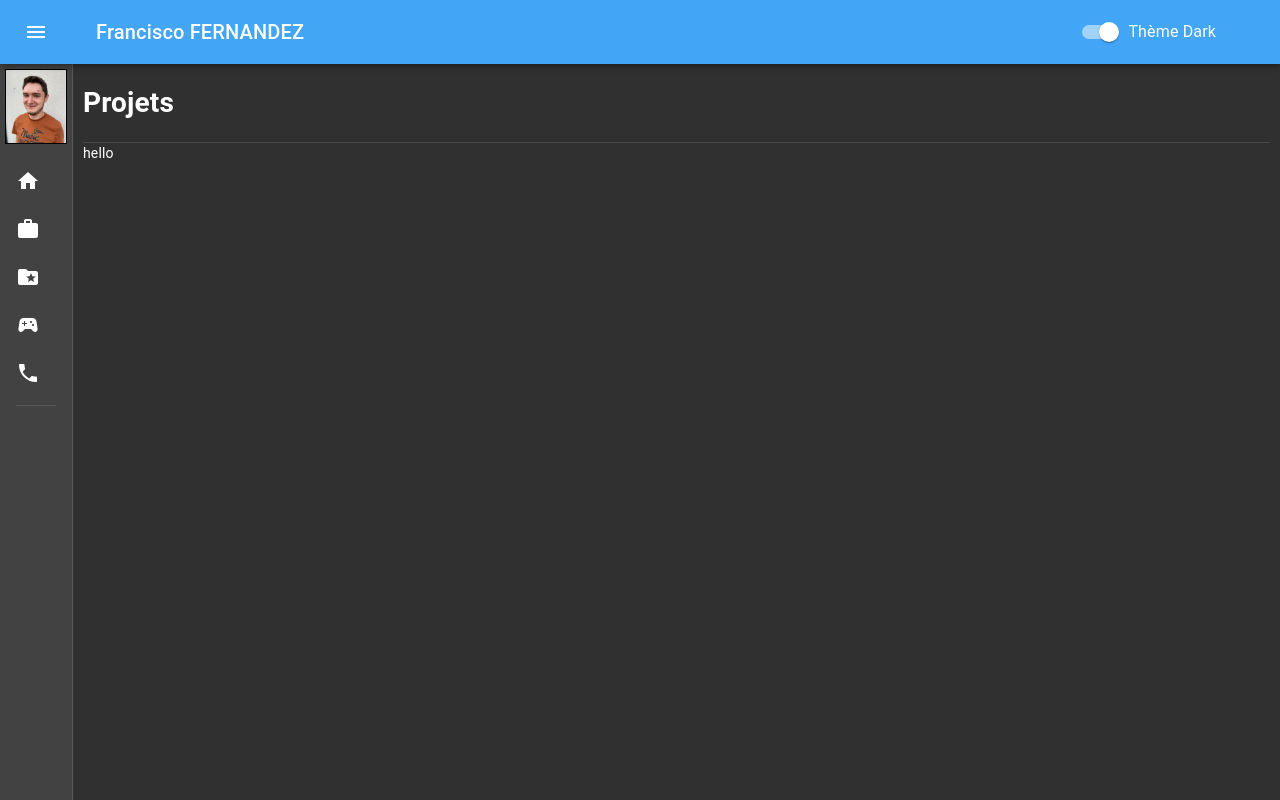
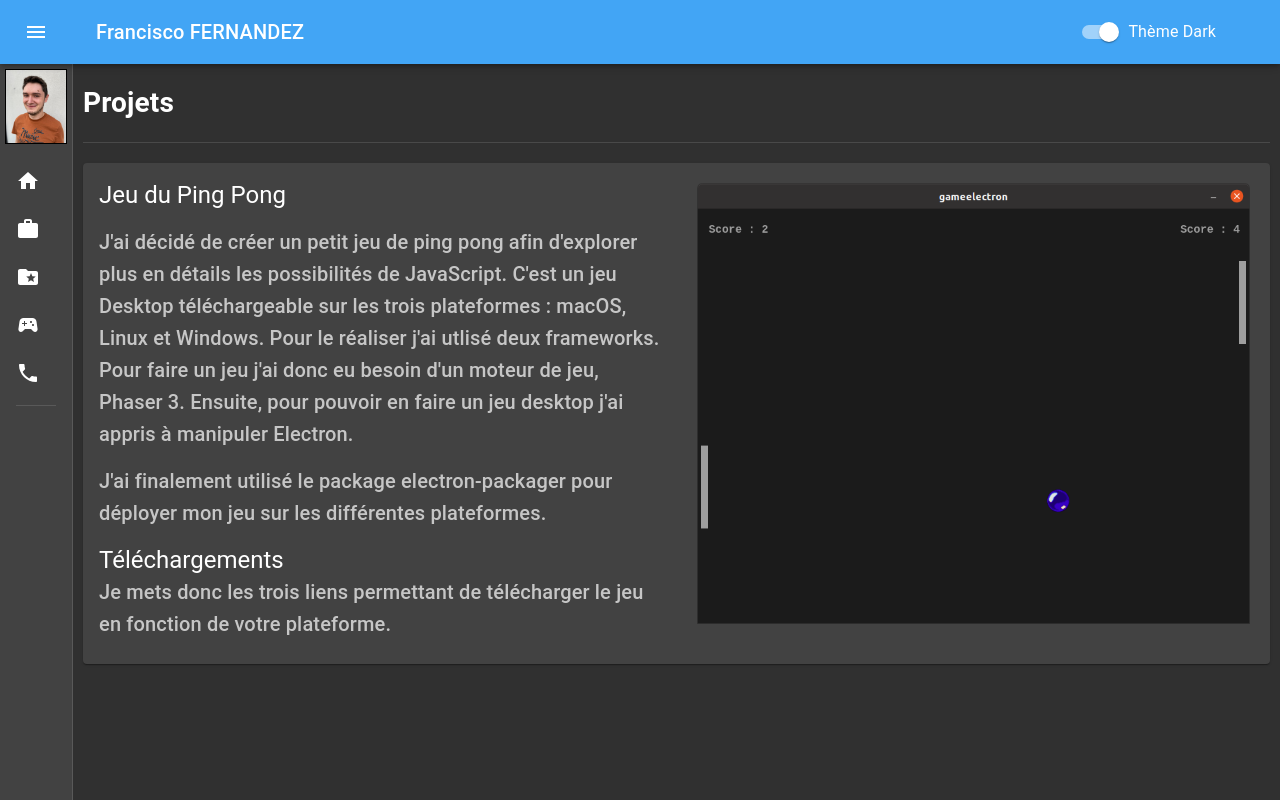
Before and after one commit to Bedhiver/websitefrancisco, a React (Create React App) app: page /projects in a window 1280 px wide. Built offline with nearby package versions, Linux system fonts and the light colour scheme.

Commit message:
feat: creation of card to display every project

```diff
--- /dev/null
+++ b/src/assets/assetsProject.js
@@ -0,0 +1,24 @@
+import pongScreen from "./pongScreen.png";
+
+export const imgArray = [
+  {
+    id: 1,
+    img: pongScreen,
+    title: "Jeu du Ping Pong",
+    content: [
+      {
+        subTitle: "",
+        description:
+          "J'ai décidé de créer un petit jeu de ping pong afin d'explorer plus en détails les possibilités de JavaScript. C'est un jeu Desktop téléchargeable sur les trois plateformes : macOS, Linux et Windows. Pour le réaliser j'ai utlisé deux frameworks. Pour faire un jeu j'ai donc eu besoin d'un moteur de jeu, Phaser 3. Ensuite, pour pouvoir en faire un jeu desktop j'ai appris à manipuler Electron.",
+      },
+      {
+          subTitle: "",
+          description: "J'ai finalement utilisé le package electron-packager pour déployer mon jeu sur les différentes plateformes.",
+      },
+      {
+          subTitle: "Téléchargements",
+          description: "Je mets donc les trois liens permettant de télécharger le jeu en fonction de votre plateforme.",
+      },
+    ],
+  },
+];
--- /dev/null
+++ b/src/components/CardProject.js
@@ -0,0 +1,89 @@
+import {
+  Card,
+  CardActionArea,
+  CardContent,
+  CardMedia,
+  Grid,
+  Typography,
+} from "@material-ui/core";
+import "./../styles/CardProjectStyle.css";
+import React, { useEffect, useState } from "react";
+
+export default function CardProject({ imgSrc, title, content }) {
+  const [dimensions, setDimensions] = useState({
+    height: window.innerHeight,
+    width: window.innerWidth,
+  });
+
+  useEffect(() => {
+    function handleResize() {
+      setDimensions({
+        height: window.innerHeight,
+        width: window.innerWidth,
+      });
+    }
+
+    window.addEventListener("resize", handleResize);
+
+    return () => {
+      window.removeEventListener("resize", handleResize);
+    };
+  });
+
+  function isImageOrSmall() {
+    const param = {
+      xs: 6,
+      display: "block",
+    };
+    if (imgSrc == null || dimensions.width < 960) {
+      param.xs = 12;
+      param.display = "none";
+    } else {
+      param.xs = 6;
+      param.display = "block";
+    }
+    return param;
+  }
+
+  return (
+    <Card id="cardProject">
+      <CardActionArea>
+        <Grid container>
+          <Grid item xs={isImageOrSmall().xs} id="firstGridItem">
+            <CardContent id="cardContentProject">
+              <Typography variant="h5" component="h2">
+                {title}
+              </Typography>
+              {content.map((element, id) => (
+                <div key={id}>
+                  <br />
+                  <Typography variant="h5" component="h2">
+                    {element.subTitle}
+                  </Typography>
+                  <Typography variant="h6" color="textSecondary" component="p">
+                    {element.description}
+                  </Typography>
+                </div>
+              ))}
+            </CardContent>
+          </Grid>
+          <Grid
+            item
+            xs={6}
+            id="secondGridItem"
+            style={{ display: isImageOrSmall().display }}
+          >
+            <div id="divStyle">
+              <CardMedia
+                component="img"
+                id="cardMediaProject"
+                image={imgSrc}
+                title={title}
+              />
+            </div>
+          </Grid>
+        </Grid>
+      </CardActionArea>
+    </Card>
+  );
+}
--- a/src/components/Project.js
+++ b/src/components/Project.js
@@ -1,14 +1,18 @@
 import { Divider } from "@material-ui/core";
 import React from "react";
 import "./../styles/ProjectStyle.css";
+import CardProject from "./CardProject";
+import { imgArray } from "./../assets/assetsProject";
 
 export default function Project() {
   return (
     <div className="divProject">
-      <div>
-        <h1>Projets</h1>
-        <Divider id="dividerProject" />
-        <div>hello</div>
+      <h1>Projets</h1>
+      <Divider id="dividerProject" />
+      <div className="divContainer">
+        {imgArray.map((element, id) => (
+          <CardProject key={id} imgSrc={element.img} title={element.title} content={element.content} />
+        ))}
       </div>
     </div>
   );
--- /dev/null
+++ b/src/styles/CardProjectStyle.css
@@ -0,0 +1,33 @@
+#cardProject {
+  /* padding: 50px; */
+  /* position: fixed; */
+  /* display: inline-flex;
+    justify-content: center;
+    align-items: center;
+    max-width: 1200px; */
+}
+
+#cardMediaProject {
+}
+
+#cardContentProject {
+}
+
+#divStyle {
+}
+
+#secondGridItem {
+  padding: 20px;
+}
+
+/* @media (max-width: 960px) {
+    #secondGridItem {
+        display: none;
+      }
+} */
+
+#firstGridItem {
+  display: flex;
+  justify-content: center;
+  /* align-items: center; */
+}
--- a/src/styles/ProjectStyle.css
+++ b/src/styles/ProjectStyle.css
@@ -9,3 +9,10 @@
 #dividerProject {
     width: 100%;
   }
+
+  .divContainer {
+      margin-top: 20px;
+      /* display: flex;
+      justify-content: center;
+      align-items: center; */
+  }
```
Also changed, not shown: src/components/CardDashboard.js (+0 -23 lines), src/assets/pongScreen.png (added).
